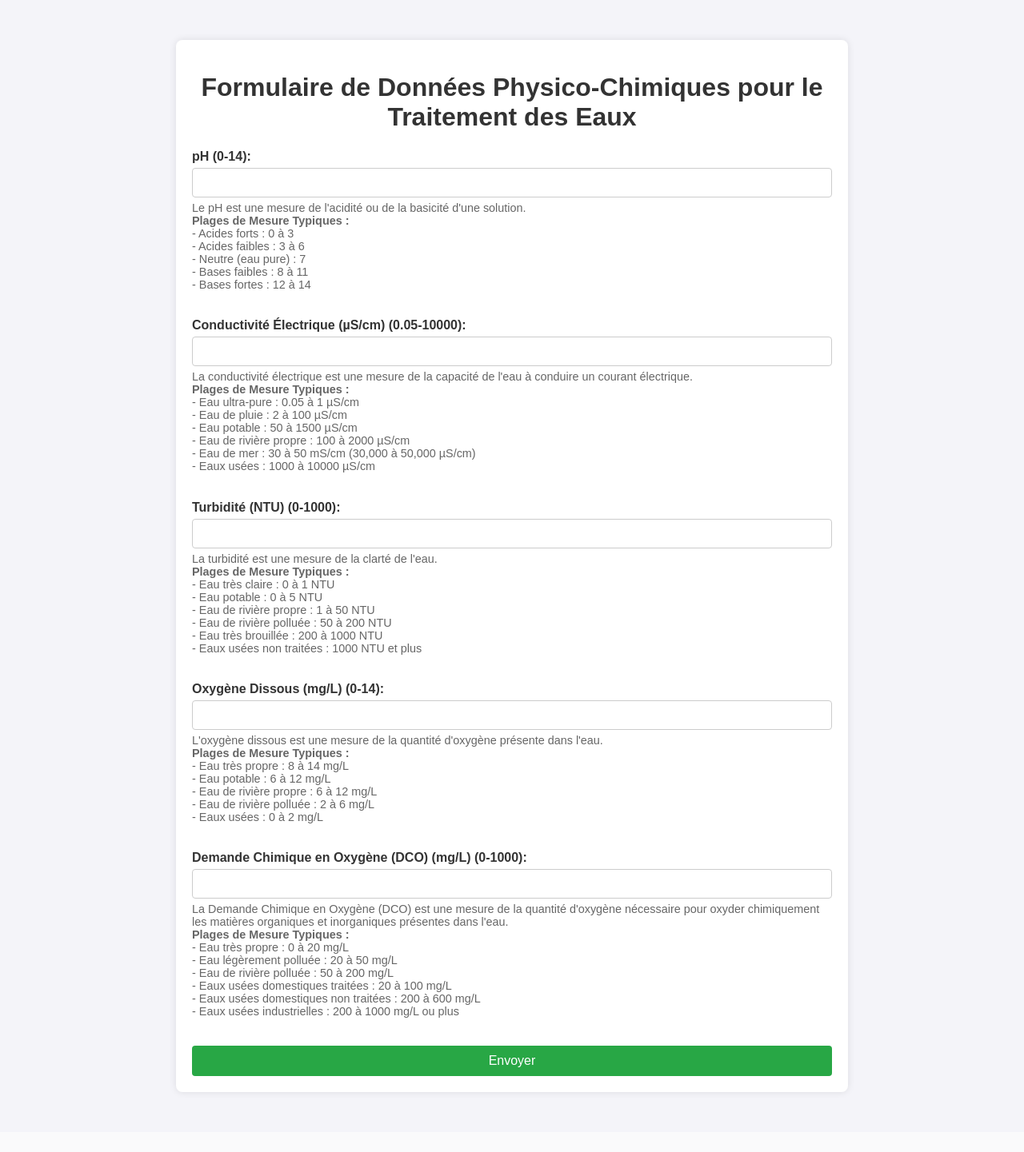
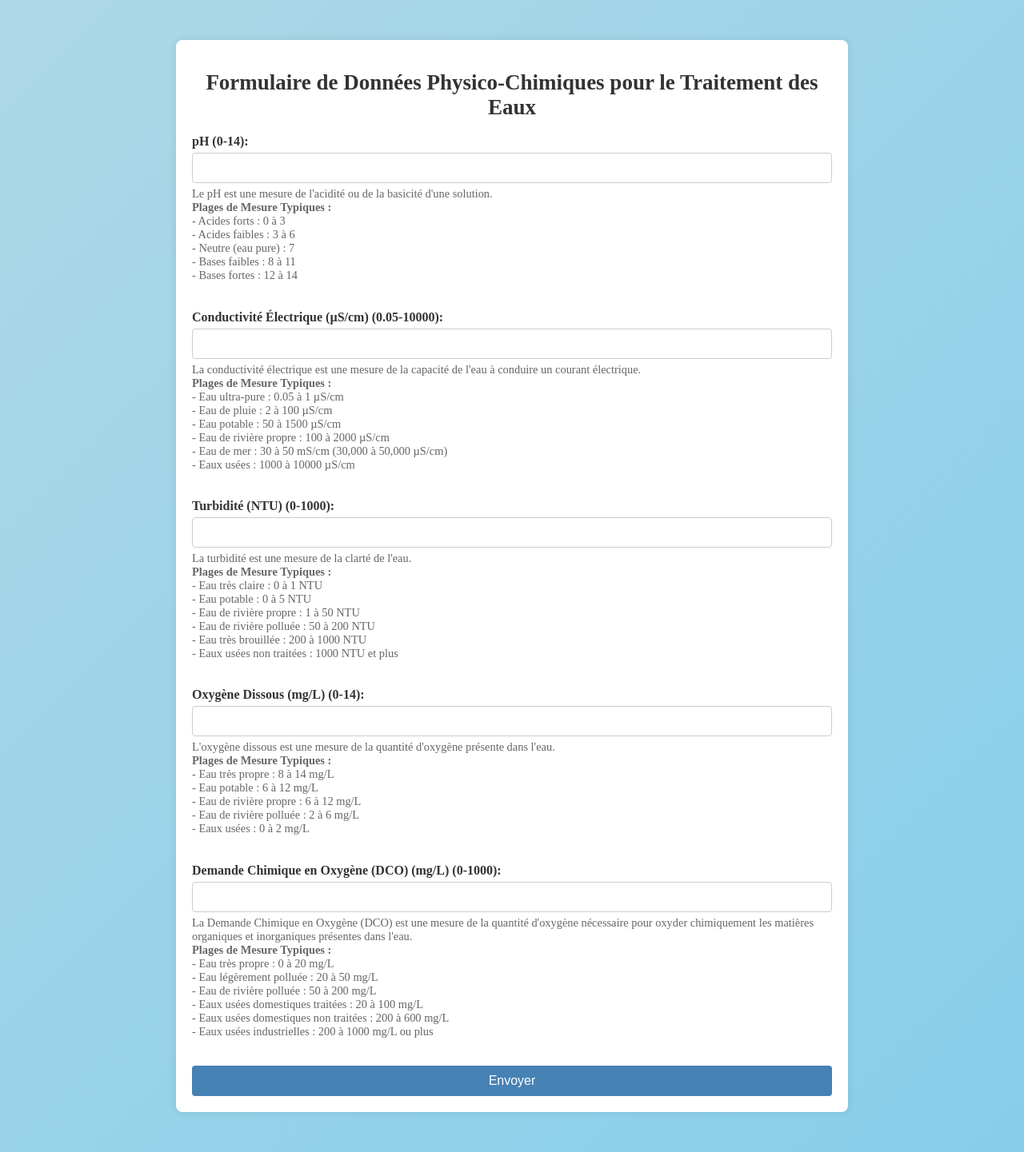
Before and after one commit to Alexisalou/eau_pure, a PHP site: the page made by données_physico_chimiques.html in a window 1280 px wide. Shown: the whole page at 80% size. Before the commit the page ends 1369 px from the top, so only its background shows below. Run offline with PHP 8.4, Linux system fonts and the light colour scheme.

Commit message:
modif DPC

```diff
--- a/données_physico_chimiques.css
+++ b/données_physico_chimiques.css
@@ -1,8 +1,10 @@
 body {
-    font-family: Arial, sans-serif;
-    background-color: #f4f4f9;
     margin: 0;
     padding: 0;
+    background: linear-gradient(135deg, #add8e6, #87ceeb);
+    min-height: 100vh;
+    display: flex;
+    flex-direction: column;
 }
 
 .container {
@@ -17,7 +19,9 @@ body {
 h1 {
     text-align: center;
     color: #333333;
+    font-size: 27px; /* ou 1.5em, ou 24px selon la taille souhaitée */
 }
+
 
 form {
     display: flex;
@@ -33,13 +37,16 @@ label {
     color: #333333;
 }
 
-input[type="number"] {
+input[type="number"],
+input[type="datetime-local"],
+select {
     width: 100%;
     padding: 10px;
     margin-top: 5px;
     border: 1px solid #cccccc;
     border-radius: 4px;
     box-sizing: border-box;
+    font-family: inherit; /* hérite de la police définie plus haut */
 }
 
 .info {
@@ -50,7 +57,7 @@ input[type="number"] {
 
 button {
     padding: 10px;
-    background-color: #28a745;
+    background-color: #4682b4;
     color: #ffffff;
     border: none;
     border-radius: 4px;
@@ -59,5 +66,13 @@ button {
 }
 
 button:hover {
-    background-color: #218838;
+    background-color: #5f9ea0;
 }
+#date{
+    width: 23%; /* ou une autre valeur comme 60% si tu préfères */
+    font-size: 0.9em; /* taille de texte légèrement plus petite */
+}
+#riviere {
+    width: 12%; /* ou une autre valeur comme 60% si tu préfères */
+    font-size: 0.9em; /* taille de texte légèrement plus petite */
+}
```
